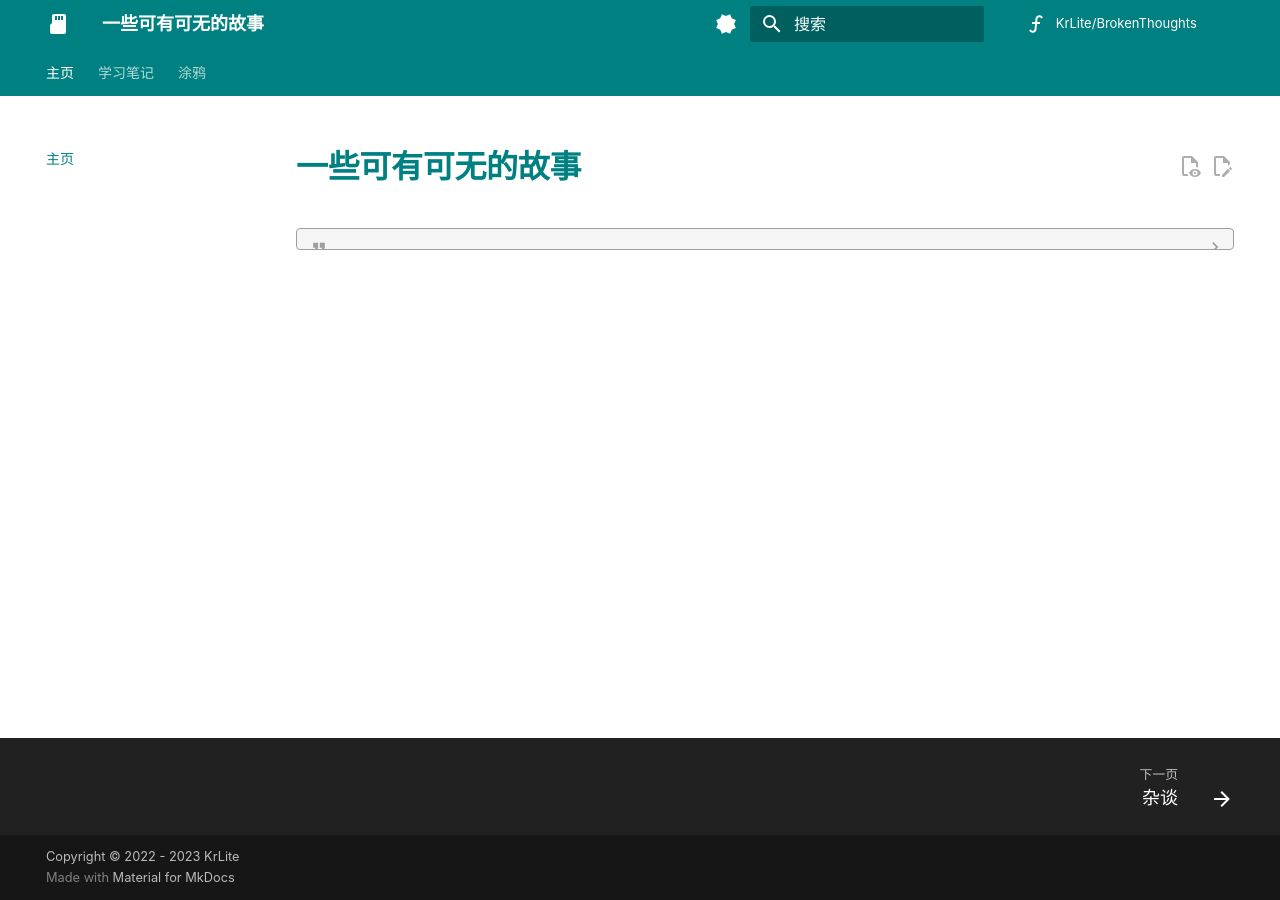
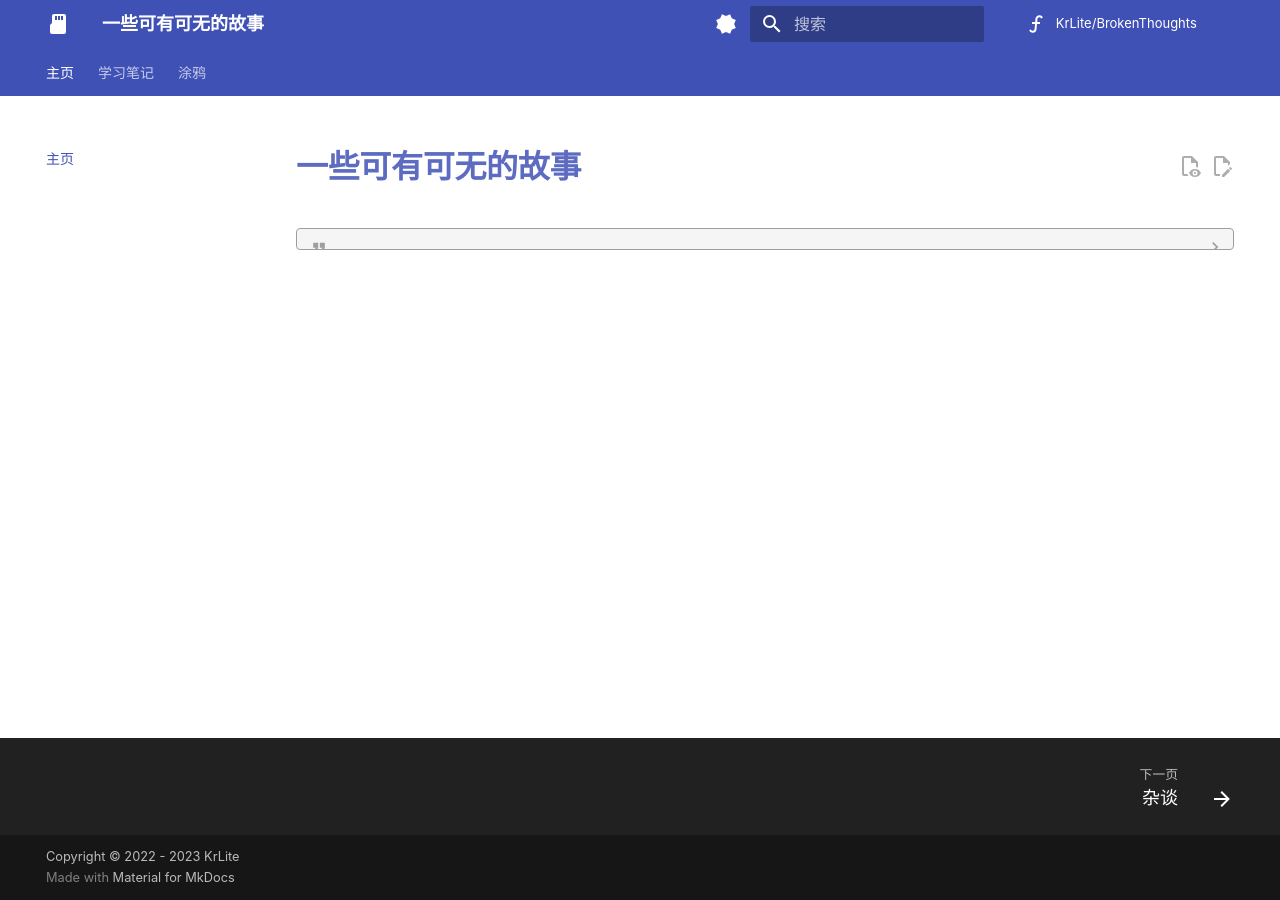
Before and after one commit to KrLite/BrokenThoughts, an MkDocs documentation site: the page built from docs/index.md, in a window 1280 px wide. Built offline with MkDocs 1.6.1 and Material for MkDocs 9.7.7, drawn with Linux system fonts in a browser that asks for light colours; some web fonts are replaced; comment, search, counter and statistics services are not loaded.

Commit message:
why would this happen?

```diff
--- a/mkdocs.yml
+++ b/mkdocs.yml
@@ -97,8 +97,8 @@ extra_javascript:
   - 'https://cdnjs.cloudflare.com/ajax/libs/mathjax/2.7.2/MathJax.js?config=TeX-MML-AM_CHTML' # Markdown math resolver
 
 extra_css:
-  - 'stylesheets/css/extra.css?v=14' # Optimize general appearances
-  - 'stylesheets/css/colors.css?v=14' # Control global colors
+  # - 'stylesheets/css/extra.css?v=14' # Optimize general appearances
+  # - 'stylesheets/css/colors.css?v=14' # Control global colors
   - 'stylesheets/css/font.css?v=14' # Change the fonts
   - 'stylesheets/css/colored_headings.css?v=14' # Color the headings
 
```
